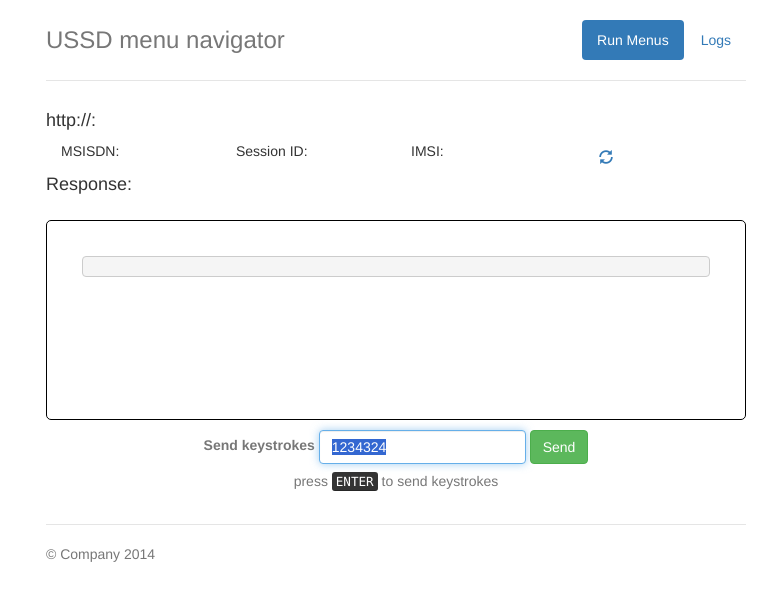
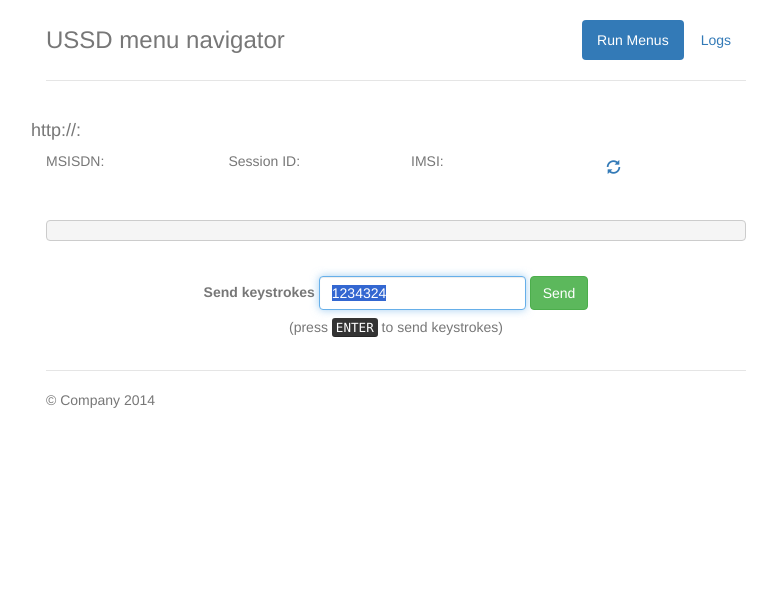
Before and after one commit to eljhkrr/ussdmenus, a Django app: page /ussdmenus/ in a window 1280 px wide. Shown: the top 601 px of the page, without its empty margins (244-1021 px from the left). Run offline with Django 3.2, Linux system fonts and the light colour scheme; some libraries are stand-ins or nearby versions.

Commit message:
UI improvements

```diff
--- a/ussdmenus/static/ussdmenus/css/app.css
+++ b/ussdmenus/static/ussdmenus/css/app.css
@@ -99,11 +99,12 @@
 }
 
 .response .content{
-  height: 200px;
-  border: 1px solid black;
-  margin: 10px 0;
-  border-radius: 5px;
-  padding: 5%;
+  #height: 200px;
+  #border: 1px solid black;
+  #margin: 10px 0;
+  #border-radius: 5px;
+  #padding: 5%;
+  margin-bottom: 5%;
 }
 
 /* wrap response text */
--- a/ussdmenus/templates/ussdmenus/index.html
+++ b/ussdmenus/templates/ussdmenus/index.html
@@ -40,7 +40,7 @@
         <h3 class="text-muted">USSD menu navigator</h3>
       </div>
 
-      <div clas="row" ng-init="refresh()">
+      <div class="row text-muted" ng-init="refresh()">
         <h4>
           http://<a href="#" editable-text="host.address"><span ng-bind="host.address"></span></a>:
           <a href="#" editable-text="host.port"><span ng-bind="host.port"></span></a>
@@ -60,7 +60,7 @@
       </div>
 
       <div class="response">
-        <h4>Response:</h4>
+        <!-- <h4>Response:</h4> -->
         <div class="content">
 
           <pre ng-bind-html="ussdResponse"></pre>
@@ -75,7 +75,7 @@
           <button type="button" class="btn btn-success" ng-click="send()">Send</button>
         </form>
 
-        <h5 class="text-center text-muted">press <kbd>ENTER</kbd> to send keystrokes</h5>
+        <h5 class="text-center text-muted">(press <kbd>ENTER</kbd> to send keystrokes)</h5>
 
       </div>
 
```
